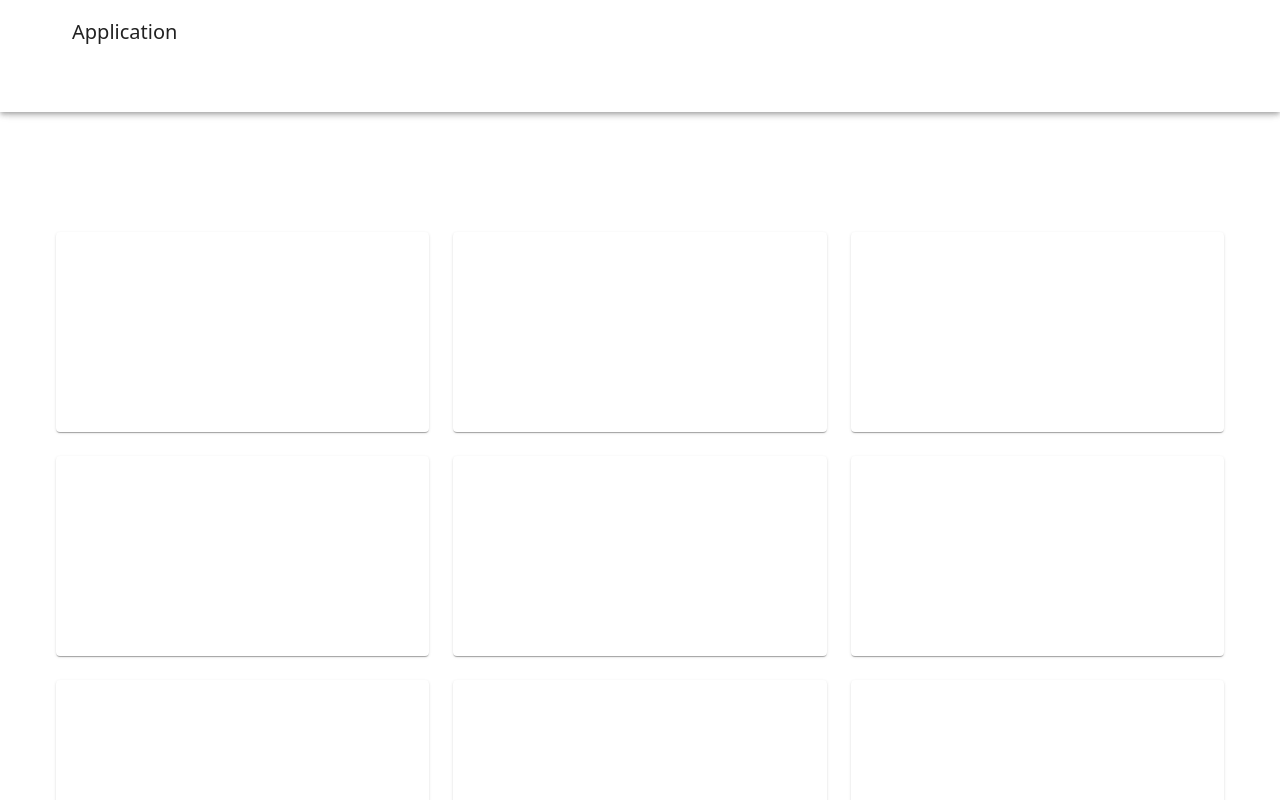
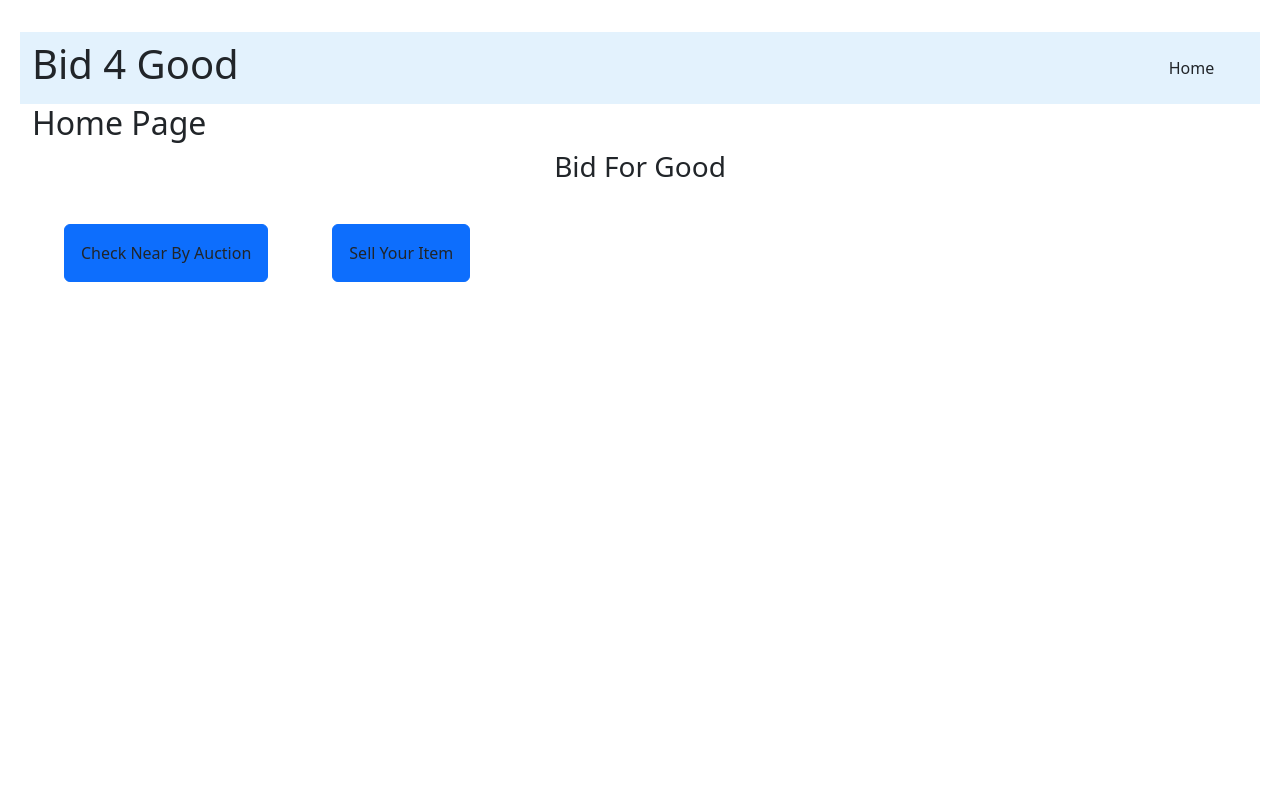
Before and after one commit to gabbar23/Learnly, a Vue app in the folder FrontEnd/: page /homepage in a window 1280 px wide. Shown: the top 800 px of the page. Built offline with nearby package versions, Linux system fonts and the light colour scheme; what @formkit/vue would draw is missing.

Commit message:
Fix
Added Raw UI for Homepage as per requirement

```diff
--- a/FrontEnd/src/App.vue
+++ b/FrontEnd/src/App.vue
@@ -12,6 +12,6 @@ export default defineComponent({
 </script>
 <style>
 body {
-  margin: 1em;
+  box-sizing: border-box;
 }
 </style>
--- a/FrontEnd/src/components/homepage.vue
+++ b/FrontEnd/src/components/homepage.vue
@@ -1,38 +1,49 @@
+// eslint-disable-next-line vue/multi-word-component-names
 <template>
-  <v-app id="inspire">
-    <v-app-bar
-      app
-      extended
-    >
-      <v-app-bar-nav-icon></v-app-bar-nav-icon>
-
-      <v-toolbar-title>Application</v-toolbar-title>
-
-      <v-spacer></v-spacer>
-
-      <v-btn icon>
-        <v-icon>mdi-dots-vertical</v-icon>
-      </v-btn>
-    </v-app-bar>
-
-    <v-main>
-      <v-container>
-        <v-row>
-          <v-col
-            v-for="n in 24"
-            :key="n"
-            cols="4"
-          >
-            <v-card height="200"></v-card>
-          </v-col>
-        </v-row>
-      </v-container>
-    </v-main>
-  </v-app>
+  <div class="main-section">
+    <h2>Home Page</h2>
+    <div class="banner"><h3>Bid For Good</h3></div>
+    <div class="bottom-btn">
+      <button type="button" @click="auction()" class="btn btn-primary">
+        Check Near By Auction
+      </button>
+      <button type="button" @click="sell()" class="btn btn-primary">
+        Sell Your Item
+      </button>
+    </div>
+  </div>
 </template>
 
 <script>
-  export default {
-    //
-  }
+export default {
+  setup() {
+    const sell = () => {
+      console.log("Sell");
+    };
+
+    const auction = () => {
+      console.log("Auction");
+    };
+
+    return {
+      sell,
+      auction,
+    };
+  },
+};
 </script>
+<style>
+.main-section {
+  /* height: 90vh; */
+}
+.banner {
+  display: flex;
+  justify-content: center;
+  align-items: center;
+}
+
+.bottom-btn > button {
+  margin: 2em;
+  padding: 1em;
+}
+</style>
```
